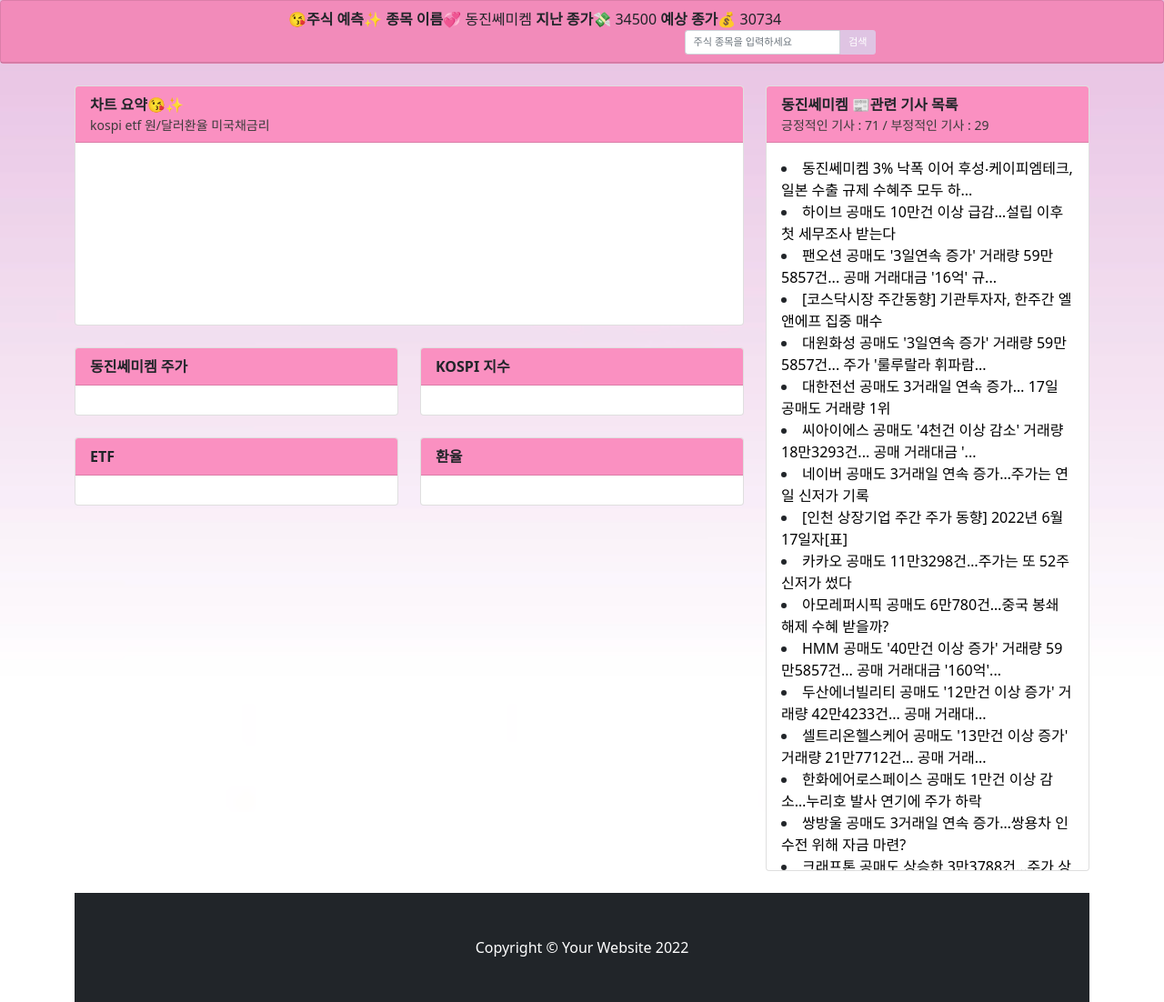
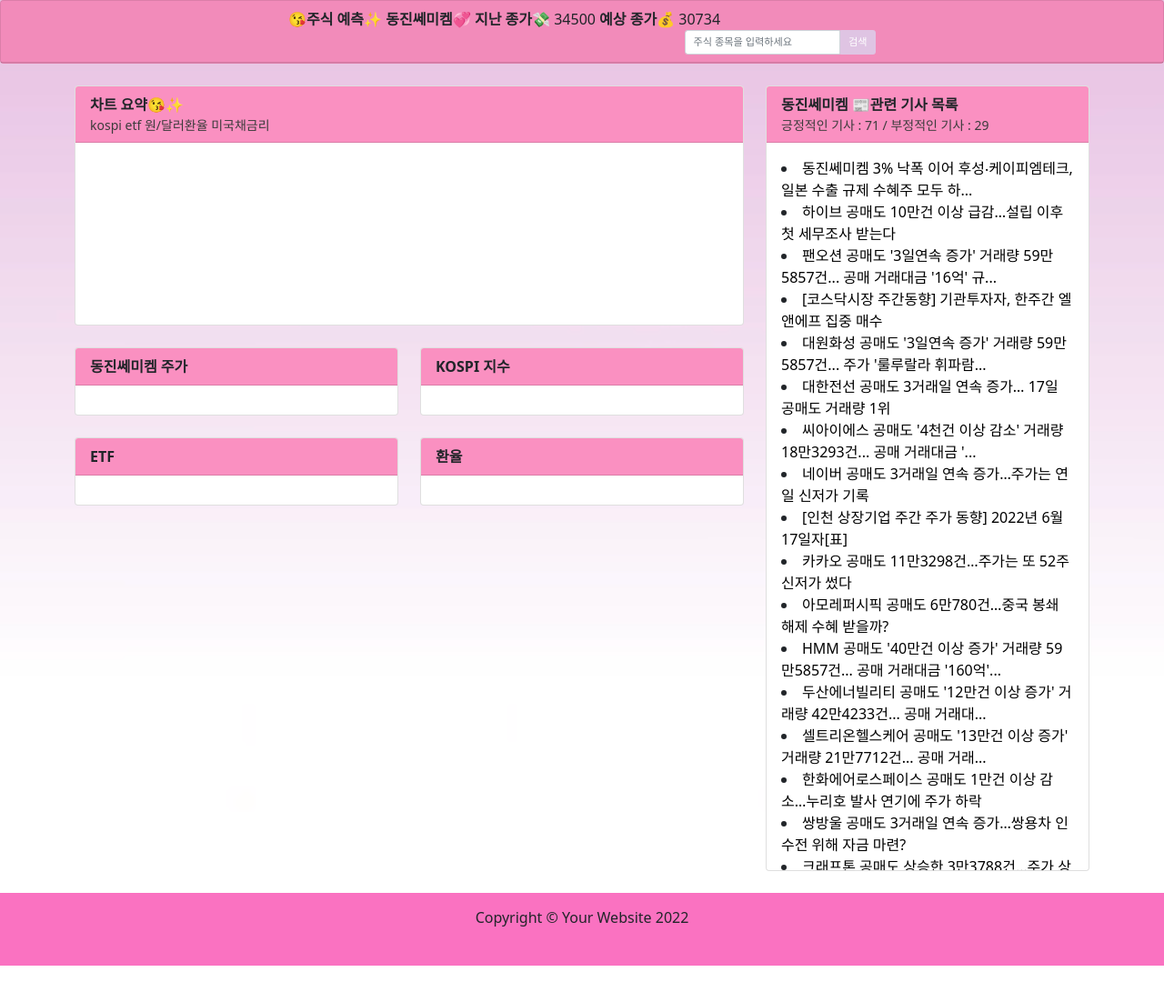
Before and after one commit to JoeforTomorrow/Deeplearning_project, a Django app: template service_page/view_chart/templates/view_chart/chart.html in a window 1280 px wide. Shown: the part 80-1182 px from the top of the page at 91% size. After the commit the page ends 1142 px from the top, so only its background shows below. Run offline with Django 3.2, Linux system fonts and the light colour scheme; the template is opened without the code that fills it: values that come from a table or form of the project are taken from there, others are empty; data comes from the database, SQL or seed files in the repository; both versions use the stored data as it was after the commit; parts of the project's set-up code (start-up, migrations or seed data) failed here and were passed over; some libraries are stand-ins or nearby versions.

Commit message:
7. 최종-2

```diff
--- a/service_page/view_chart/models.py
+++ b/service_page/view_chart/models.py
@@ -292,7 +292,7 @@
 
 md = Fitting().md
 
-lst, stock, kospi, etf, wd_ratio, us10yt = MakeSet('삼성전자').all_in_one()
+# lst, stock, kospi, etf, wd_ratio, us10yt = MakeSet('삼성전자').all_in_one()
 
 class Stock(models.Model):
     stock_name = models.CharField(max_length = 255, default='')
--- a/service_page/view_chart/templates/view_chart/chart.html
+++ b/service_page/view_chart/templates/view_chart/chart.html
@@ -38,7 +38,7 @@
         <div class="card mb-4" style="background-color:rgb(250, 144, 193)">
             <div class="card-header">
                 <form action="result/" method="POST" style="float:center; padding: 0px 300px 0px 0px;">{% csrf_token %}
-                    <span style="padding: 0px 0px 0px 300px;"> <strong> 😘주식 예측✨ </strong> <strong> 종목 이름💞 </strong> {{stock.stock_name}} <strong> 지난 종가💸 </strong> {{stock.stock_price_td}} <strong> 예상 종가💰 </strong> {{stock.stock_price_tm}} </span>
+                    <span style="padding: 0px 0px 0px 300px;"> <strong> 😘주식 예측✨ </strong> <strong>  {{stock.stock_name}}💞 </strong> <strong> 지난 종가💸 </strong> {{stock.stock_price_td}} <strong> 예상 종가💰 </strong> {{stock.stock_price_tm}} </span>
                     <div class="input-group"style="width:300px; zoom:70%; float:right;">
                         <input id="stockNames" name="stockName"
                         type="text" class="form-control"
@@ -128,21 +128,23 @@
 
                             <b>{{stock.stock_name}} 📰관련 기사 목록</b>
                                 <div class="small text-muted"><span style="color:rgb(60,60,60)">{{stock.stock_text}}</span></div>
-                            </div>
+                        </div>
 
-                            <div class="card-body" style="height:800px; overflow: auto;">
+                        <div class="card-body" style="height:800px; overflow: auto;">
 
                                 {% for text in texts %}
                                 <li class="card-text"><a href = {{text.stock_url}} target = "_blank" style="text-decoration-line: none; color:black;"> {{text.stock_title}}</a></li>
-                                </body>
+
                                 {% endfor %}
-                            </div>
+                        </div>
+                    </div>
                 </div>
             </div>
         </div>
+    </body>
         <!-- Footer-->
-        <footer class="py-5 bg-dark">
-            <div class="container"><p class="m-0 text-center text-white">Copyright &copy; Your Website 2022</p></div>
+        <footer style="background-color:rgb(250, 114, 193); height:80px;">
+            <div class="container"><p align="center" style="padding: 15px 0px 0px 0px;">Copyright &copy; Your Website 2022</p></div>
         </footer>
         <!-- Bootstrap core JS-->
         <script src="https://cdn.jsdelivr.net/npm/bootstrap@5.1.3/dist/js/bootstrap.bundle.min.js"></script>
--- a/service_page/view_chart/views.py
+++ b/service_page/view_chart/views.py
@@ -10,6 +10,8 @@
 # Create your views here.
 
 def chart(request):
+    txt = str(Stock.objects.filter(id=1).values('stock_name')).split("'")[3]
+    lst, stock, kospi, etf, wd_ratio, us10yt = MakeSet(txt).all_in_one()
 
     df = pd.DataFrame([stock,kospi,etf,wd_ratio,us10yt]).T
     df.index = lst.astype(str)
```
Also changed, not shown: service_page/db.sqlite3.
